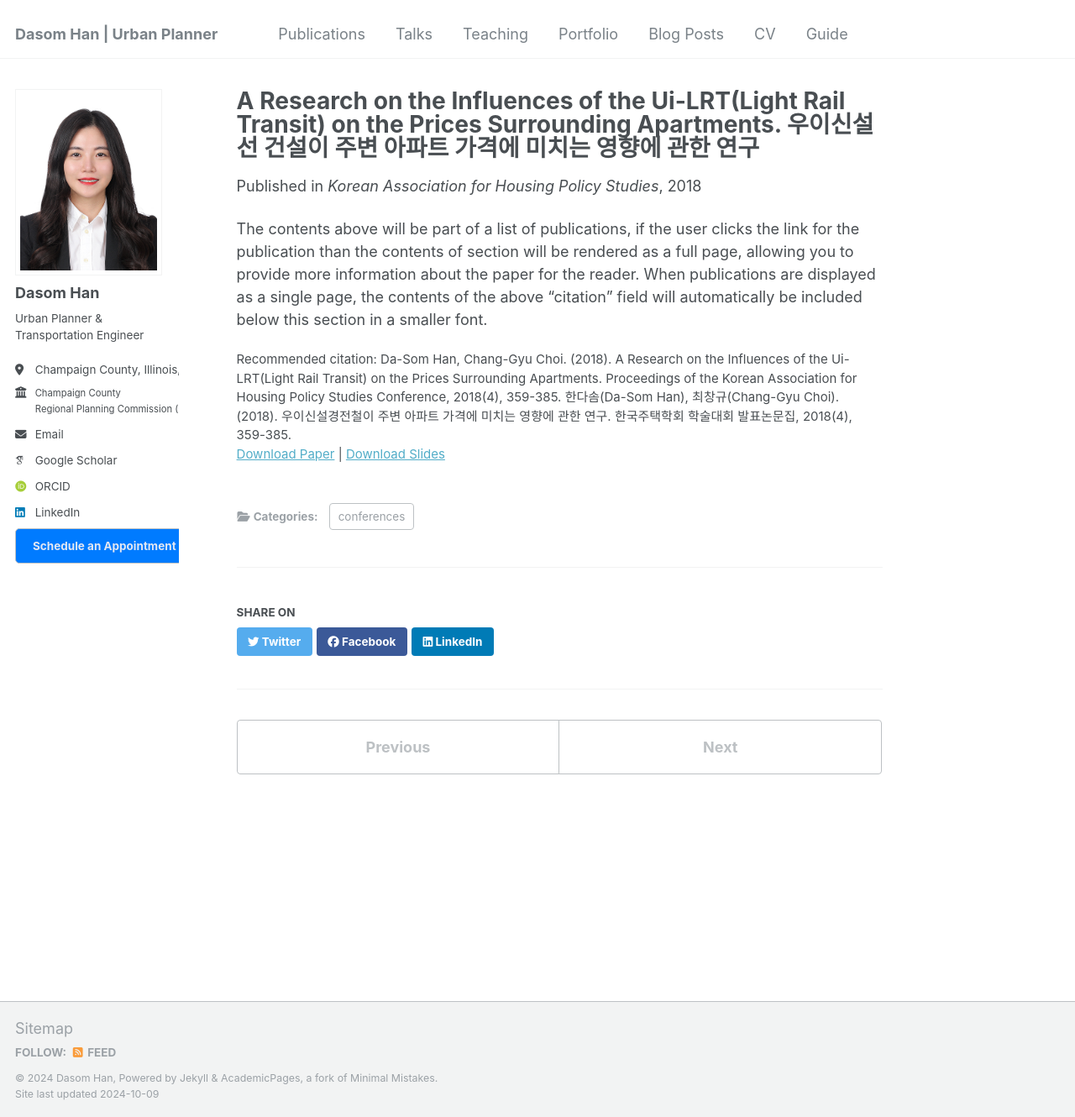
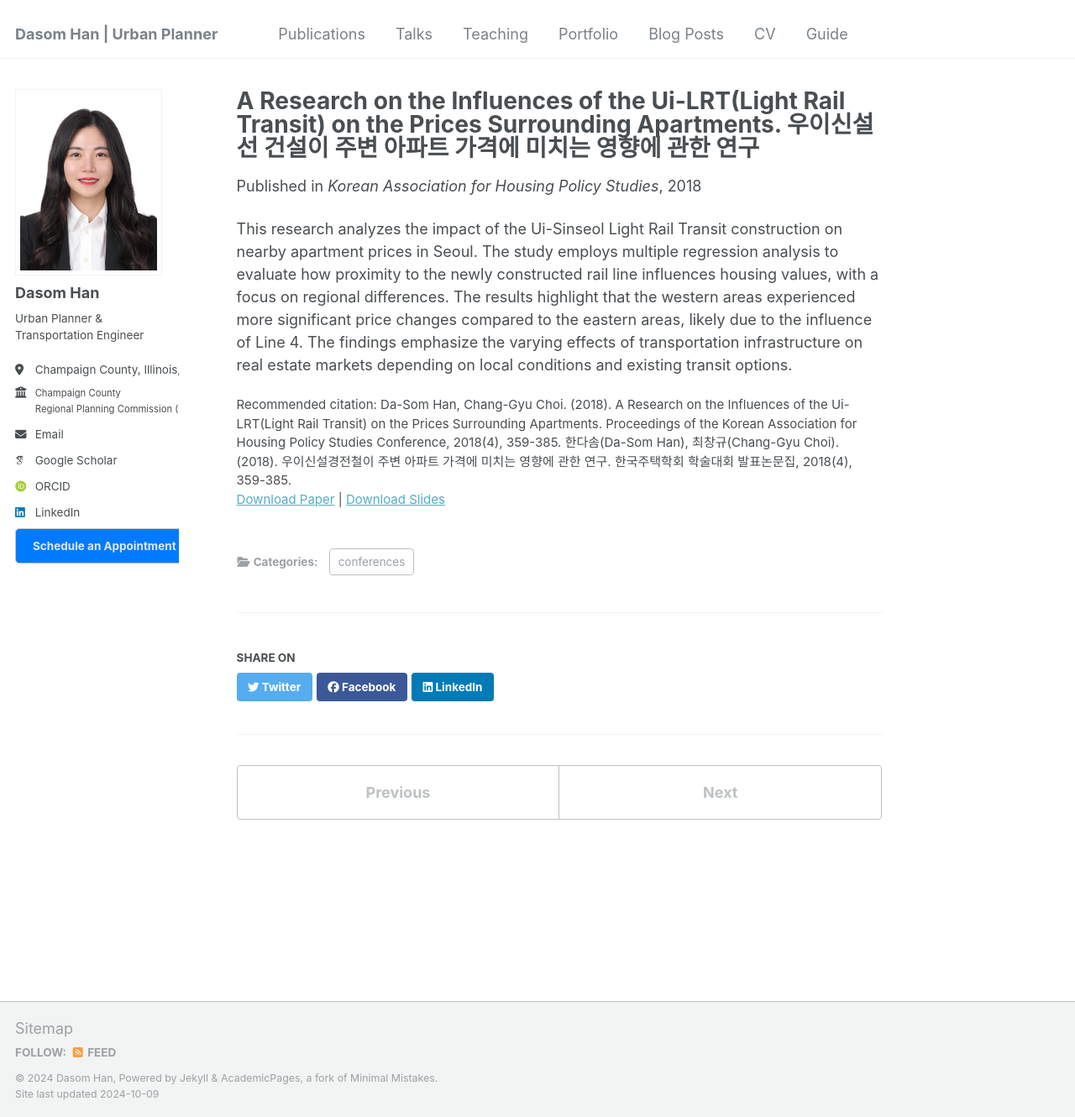
Before and after one commit to dasomh/dasomh.github.io, a Jekyll site: the page built from _publications/2018-10-01-paper-title-number-1.md, in a window 1280 px wide and 1330 px high. Shown: the whole window at 84% size. Built offline with Jekyll 4.4.1, drawn with Linux system fonts in a browser that asks for light colours; some web fonts are replaced.

Commit message:
Update 2018-10-01-paper-title-number-1.md

```diff
--- a/_publications/2018-10-01-paper-title-number-1.md
+++ b/_publications/2018-10-01-paper-title-number-1.md
@@ -11,4 +11,4 @@
 citation: 'Da-Som Han, Chang-Gyu Choi. (2018). A Research on the Influences of the Ui-LRT(Light Rail Transit) on the Prices Surrounding Apartments. Proceedings of the Korean Association for Housing Policy Studies Conference, 2018(4), 359-385. 한다솜(Da-Som Han), 최창규(Chang-Gyu Choi). (2018). 우이신설경전철이 주변 아파트 가격에 미치는 영향에 관한 연구. 한국주택학회 학술대회 발표논문집, 2018(4), 359-385.'
 ---
 
-The contents above will be part of a list of publications, if the user clicks the link for the publication than the contents of section will be rendered as a full page, allowing you to provide more information about the paper for the reader. When publications are displayed as a single page, the contents of the above "citation" field will automatically be included below this section in a smaller font.
+This research analyzes the impact of the Ui-Sinseol Light Rail Transit construction on nearby apartment prices in Seoul. The study employs multiple regression analysis to evaluate how proximity to the newly constructed rail line influences housing values, with a focus on regional differences. The results highlight that the western areas experienced more significant price changes compared to the eastern areas, likely due to the influence of Line 4. The findings emphasize the varying effects of transportation infrastructure on real estate markets depending on local conditions and existing transit options.
```
